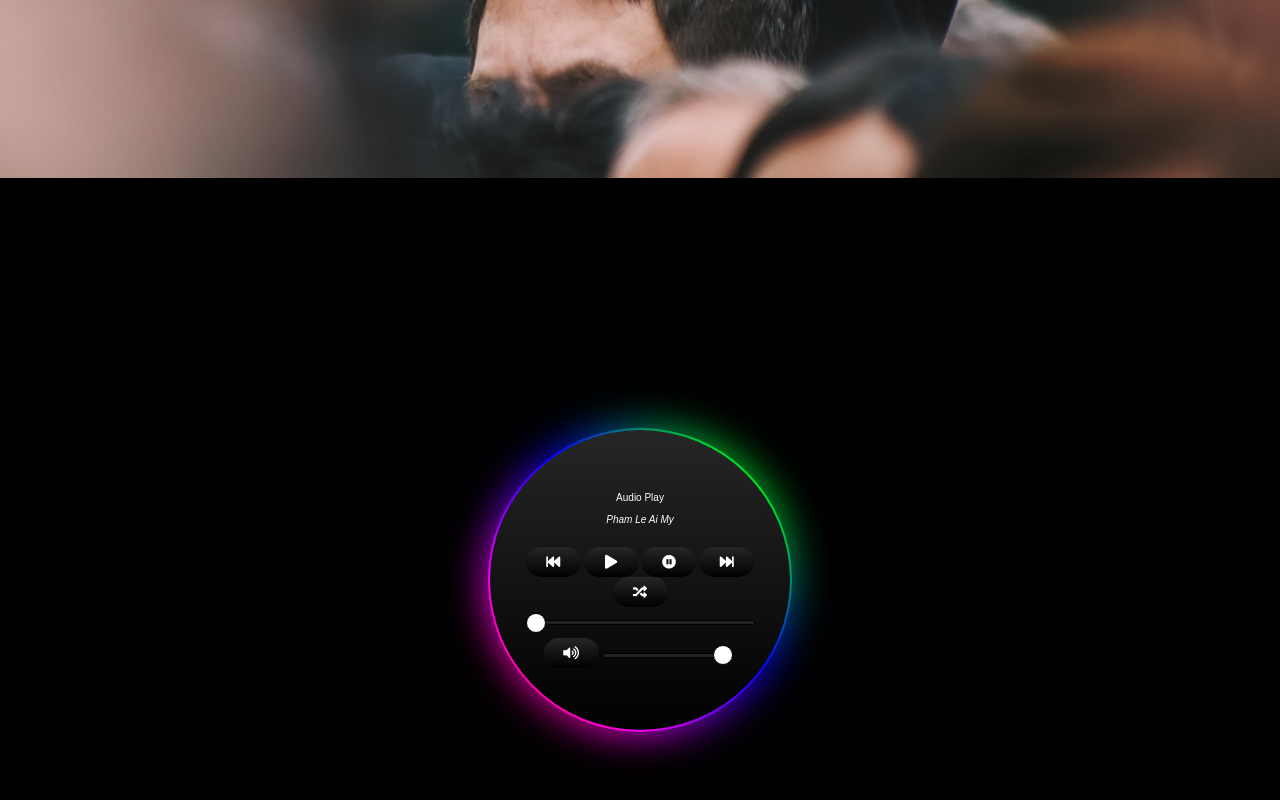
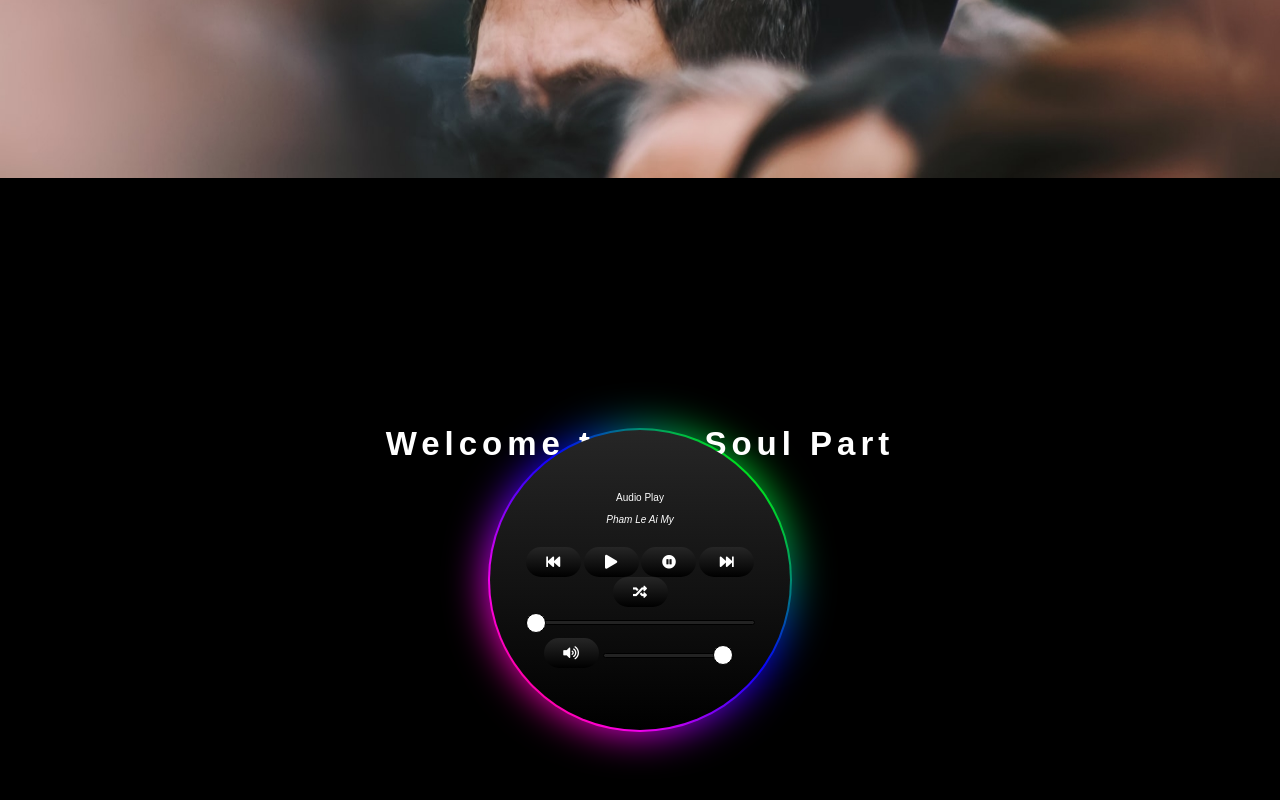
Before and after one commit to douchuis/first-client, a website: page index.html in a window 1280 px wide. Shown: the part 842-1642 px from the top of the page. Drawn offline with Linux system fonts and the light colour scheme; a web font is replaced by a local one.

Commit message:
Add title musci part

```diff
--- a/css/audio.css
+++ b/css/audio.css
@@ -6,12 +6,14 @@
 html {
   background: #000000;
 }
+
 html,
 body,
 .container {
   height: 100%;
   margin: 0;
 }
+
 .container {
   display: -webkit-box;
   display: -webkit-flex;
--- a/css/index.css
+++ b/css/index.css
@@ -30,6 +30,14 @@ h1 {
   position: absolute;
   font-weight: bold;
   letter-spacing: 5px;
+}
+
+.dark-part {
+  color: white;
+  margin-top: -250px;
+  text-align: center;
+  justify-self: center;
+  font-size: 3.3rem;
 }
 
 #clock {
--- a/index.html
+++ b/index.html
@@ -19,6 +19,7 @@
       <img class="images" name="slide">
     </div>
     <div class="container">
+      <h1 class="dark-part">Welcome to My Soul Part</h1>
       <div class="glow">
         <div class="text-container">
           <span class="text">Audio Play</span>
@@ -154,6 +155,7 @@
         function setPos(pos) {
             song.currentTime = pos;
         }
+
         function mute() {
             if (muted) {
                 song.volume = vol;
--- a/js/script1.js
+++ b/js/script1.js
@@ -57,6 +57,8 @@ function realtimeClock() {
         greeting.textContent = 'Good Morning Ai My';
     }else if ((hour > 12) && (hour<18)){
         greeting.textContent = "Good Afternoon Ai My";
+    }else if((hour > 22) && (hour < 24)){
+        greeting.textContent = "Time for bed, Right ?";
     }else {
         greeting.textContent = "Good Evening Ai My";
     }
@@ -67,4 +69,5 @@ function start() {
     realtimeClock();
     changeImg();
     setBgGreet();
+
 }
```
